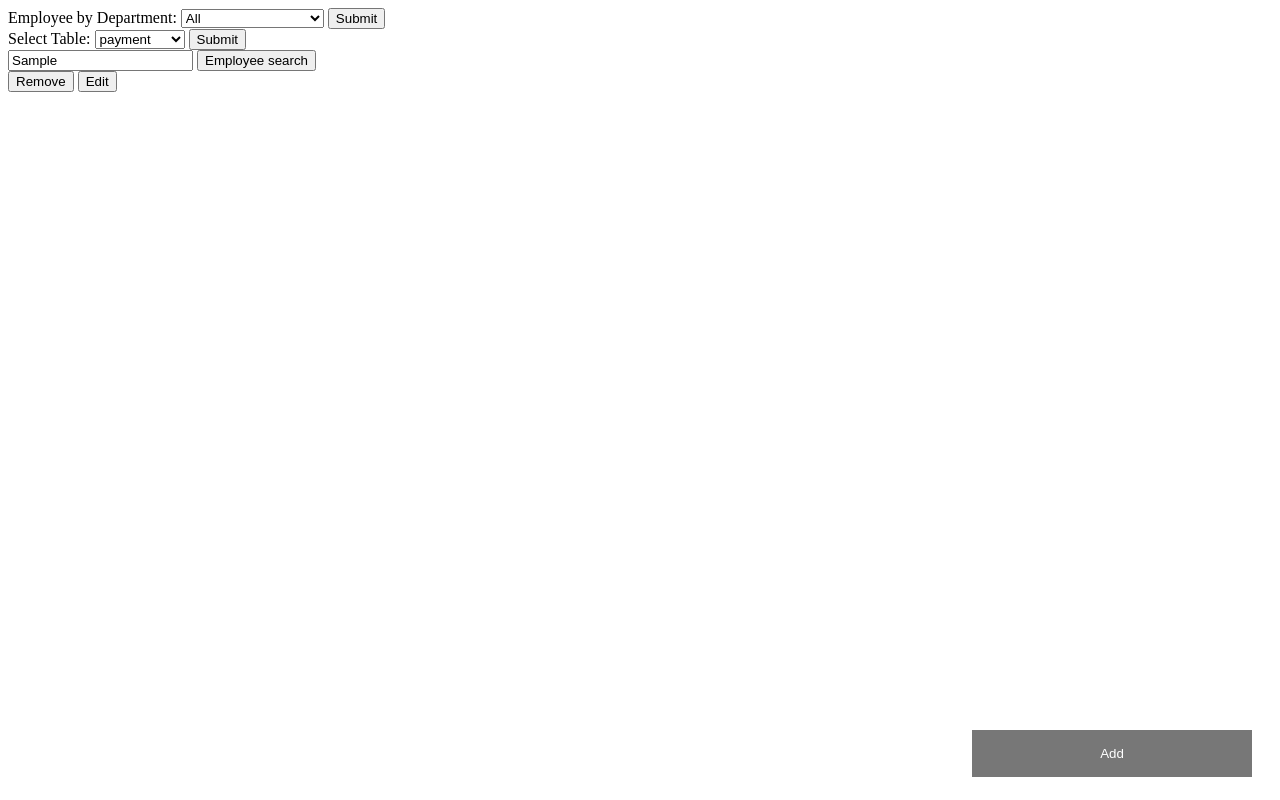
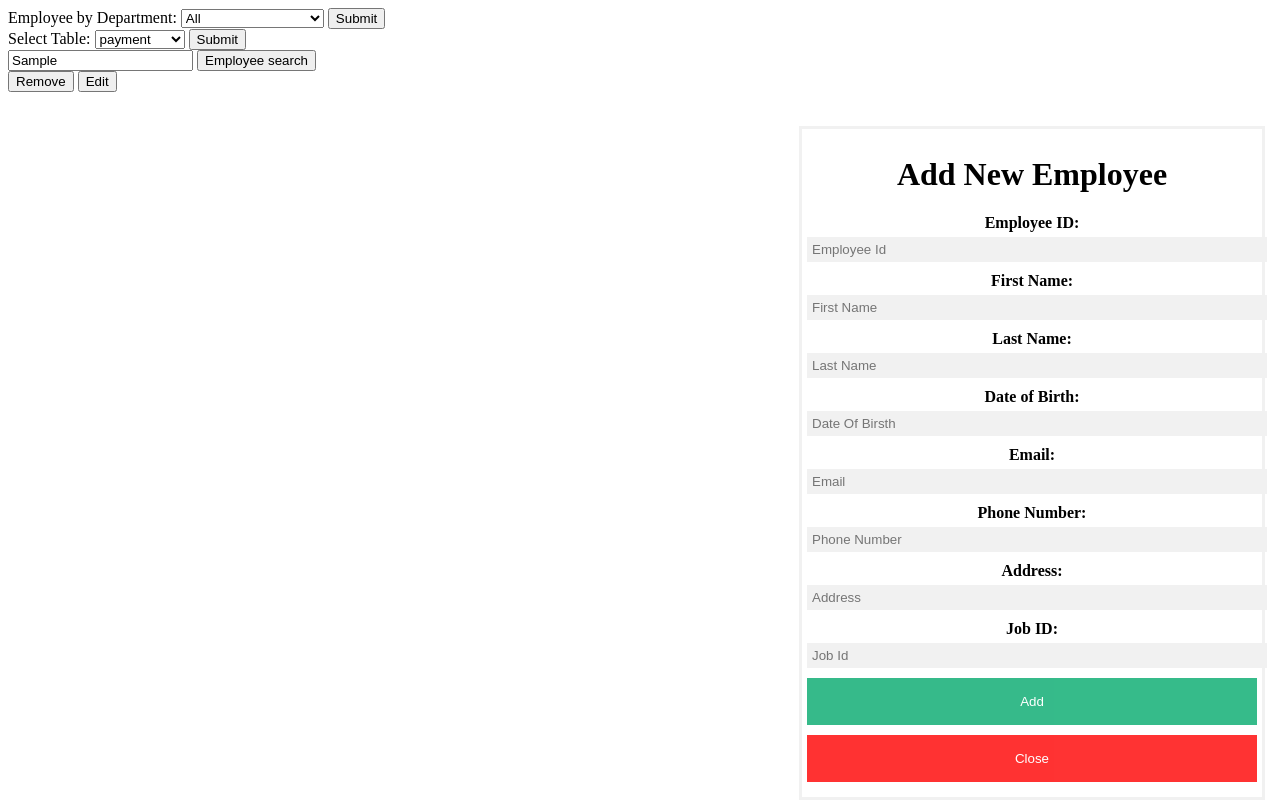
Before and after one commit to ci0cc0lat0/NodeDatabaseDemo, a website: page public/index.html in a window 1280 px wide. Both pictures are taken after typing "Sample" into the empty fields and a click on the button "Add". Drawn offline with Linux system fonts and the light colour scheme.

Commit message:
Add new employee

```diff
--- a/public/index.html
+++ b/public/index.html
@@ -5,6 +5,7 @@
         <title>HW3</title>
         <style>
         .form-popup {
+            text-align: center;
             display: none;
             position: fixed;
             bottom: 0;
@@ -25,14 +26,14 @@
             width: 280px;
         }
         .form-container {
-            max-width: 300px;
-            padding: 10px;
+            max-width: 450px;
+            padding: 5px;
             background-color: white;
         }
         .form-container input[type=text], .form-container input[type=password] {
             width: 100%;
-            padding: 15px;
-            margin: 5px 0 22px 0;
+            padding: 5px;
+            margin: 5px 0 10px 0;
             border: none;
             background: #f1f1f1;
         }
@@ -50,11 +51,11 @@
             margin-bottom:10px;
             opacity: 0.8;
         }
+        .form-container .btn:hover, .open-button:hover {
+            opacity: 1;
+        }
         .form-container .cancel {
             background-color: red;
-        }
-        .form-container .btn:hover, .open-button:hover {
-            opacity: 1;
         }
         </style>
     </head>
@@ -98,28 +99,31 @@
             <button type="button" id="employee-button" onclick="employeeSelect()">Employee search</button>
         </div>
 
-        <button class="add-button" onClick="addNewsEmployee()">Add</button>
-        <div class="form-popup" id="employee-button">
+        <button class="add-button" onClick="addNewEmployee()">Add</button>
+        <div class="form-popup" id="new-employee">
+            <form class="form-container">
                 <h1>Add New Employee</h1>
 
                 <label for="employee_id"><b>Employee ID: </b></label>
-            <input type="text" placeholder="employeeId" required>
+                <input type="text" placeholder="Employee Id" required>
                 <label for="fname"><b>First Name: </b></label>
-            <input type="text" placeholder="firstName" required>
+                <input type="text" placeholder="First Name" required>
                 <label for="lname"><b>Last Name: </b></label>
-            <input type="text" placeholder="lastName" required>
+                <input type="text" placeholder="Last Name" required>
                 <label for="dob"><b>Date of Birth: </b></label>
-            <input type="text" placeholder="dateOfBirsth" required>
+                <input type="text" placeholder="Date Of Birsth" required>
                 <label for="email"><b>Email: </b></label>
-            <input type="text" placeholder="email" required>
+                <input type="text" placeholder="Email" required>
                 <label for="phone"><b>Phone Number: </b></label>
-            <input type="text" placeholder="phoneNumber" required>
+                <input type="text" placeholder="Phone Number" required>
                 <label for="address"><b>Address: </b></label>
-            <input type="text" placeholder="address" required>
+                <input type="text" placeholder="Address" required>
                 <label for="job_id"><b>Job ID: </b></label>
-            <input type="text" placeholder="jobId" required>
+                <input type="text" placeholder="Job Id" required>
 
                 <button type="submit" class="btn">Add</button>
+                <button type="button" class="btn cancel" onclick="closePopup()">Close</button>
+            </form>
         </div>
 
         <button>Remove</button>
--- a/public/main.js
+++ b/public/main.js
@@ -144,8 +144,11 @@ async function selectDep(){
 }
 
 async function addNewEmployee() {
-    document.getElementById("new").style.display = "block";
+    document.getElementById("new-employee").style.display = "block";
+}
 
+async function closePopup() {
+    document.getElementById("new-employee").style.display = "none";
 }
 
 async function funcTest(){
```
Lines whose indentation alone changed are shown as unchanged.
